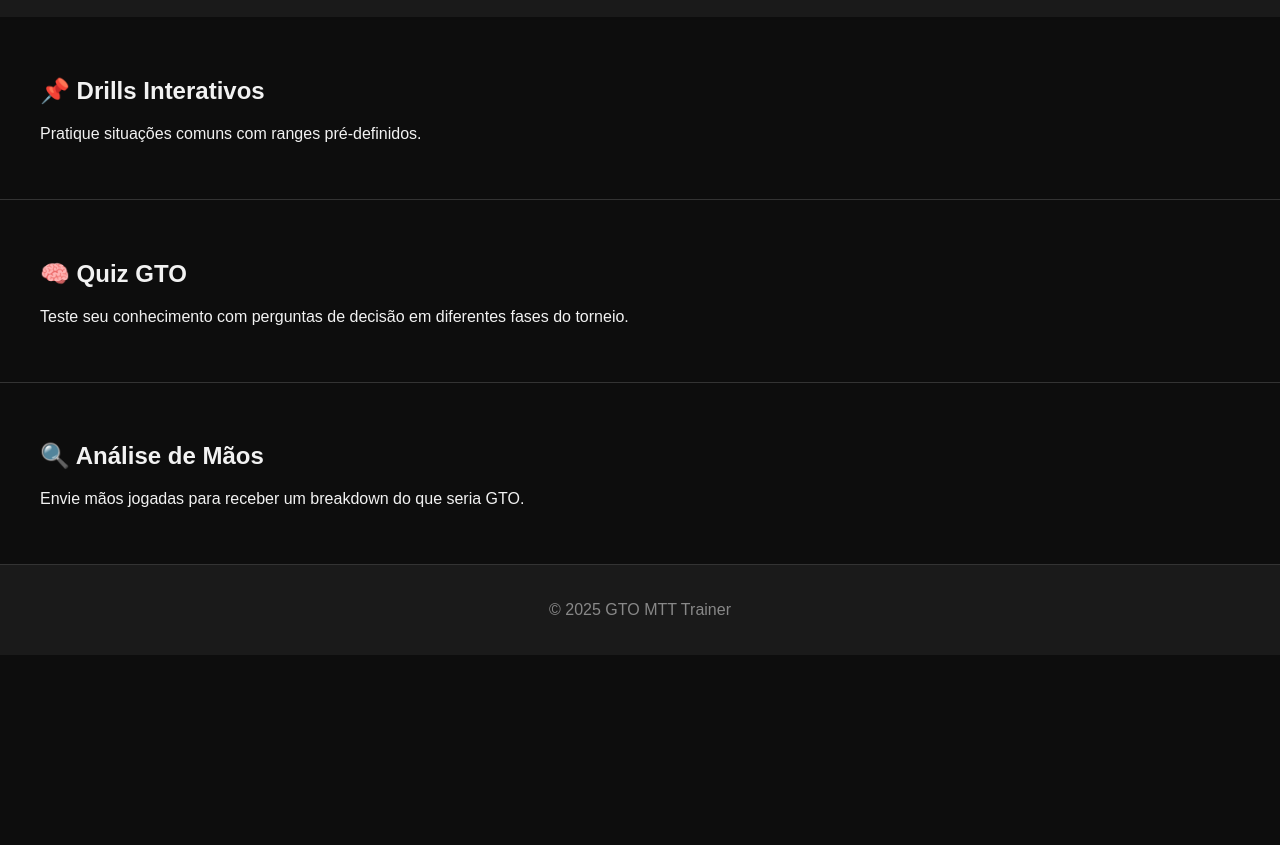
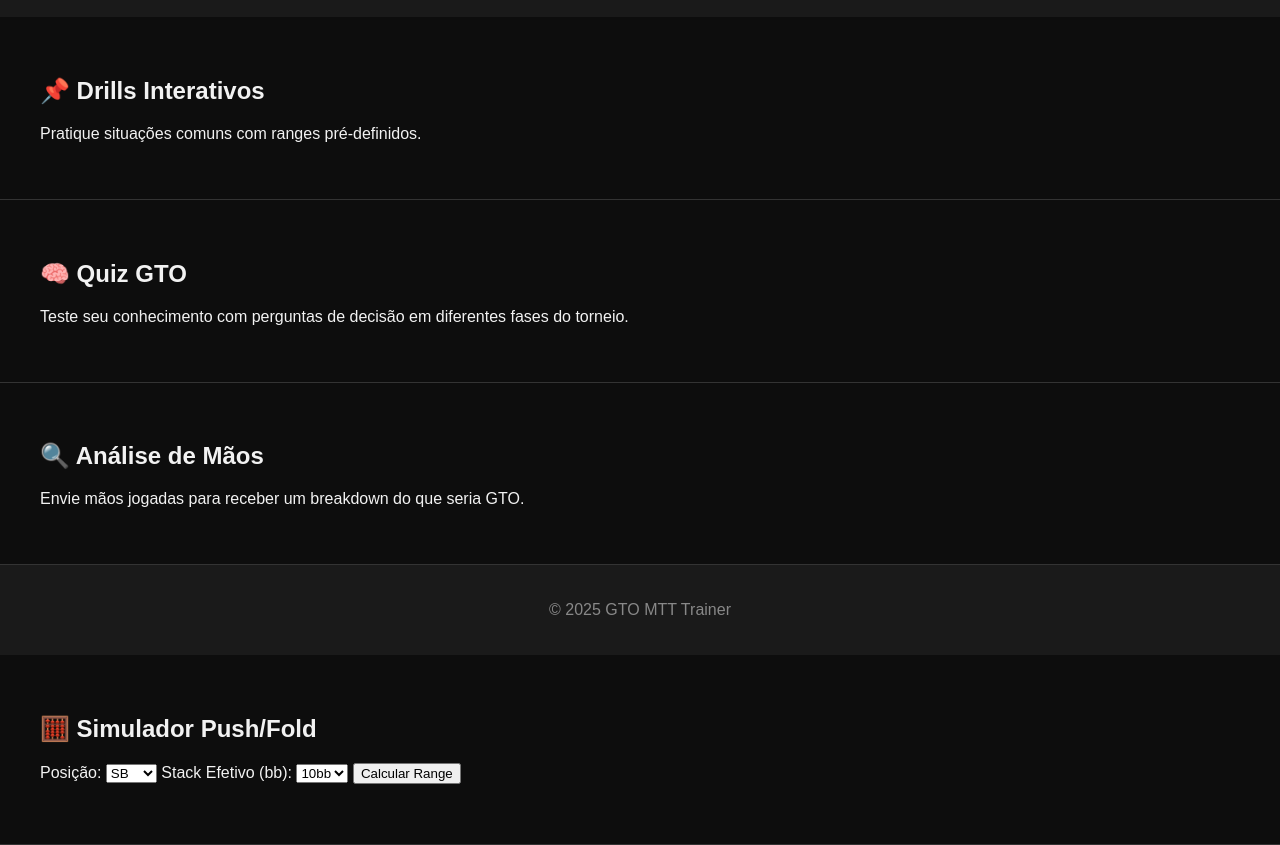
Before and after one commit to franque99/gto-mtt-trainer., a plain HTML site: page index.html in a window 1280 px wide. Shown: the part 121-966 px from the top of the page. Before the commit the page ends 800 px from the top, so only its background shows below. Drawn offline with Linux system fonts and the light colour scheme.

Commit message:
Update index.html

```diff
--- a/index.html
+++ b/index.html
@@ -37,3 +37,26 @@
   </footer>
 </body>
 </html>
+<section id="simulador">
+  <h2>🧮 Simulador Push/Fold</h2>
+  <label for="posicao">Posição:</label>
+  <select id="posicao">
+    <option value="SB">SB</option>
+    <option value="BTN">BTN</option>
+    <option value="CO">CO</option>
+    <option value="HJ">HJ</option>
+    <option value="MP">MP</option>
+    <option value="UTG">UTG</option>
+  </select>
+
+  <label for="stack">Stack Efetivo (bb):</label>
+  <select id="stack">
+    <option value="10">10bb</option>
+    <option value="15">15bb</option>
+    <option value="20">20bb</option>
+  </select>
+
+  <button onclick="mostrarRange()">Calcular Range</button>
+
+  <div id="resultado" style="margin-top: 20px;"></div>
+</section>
```
